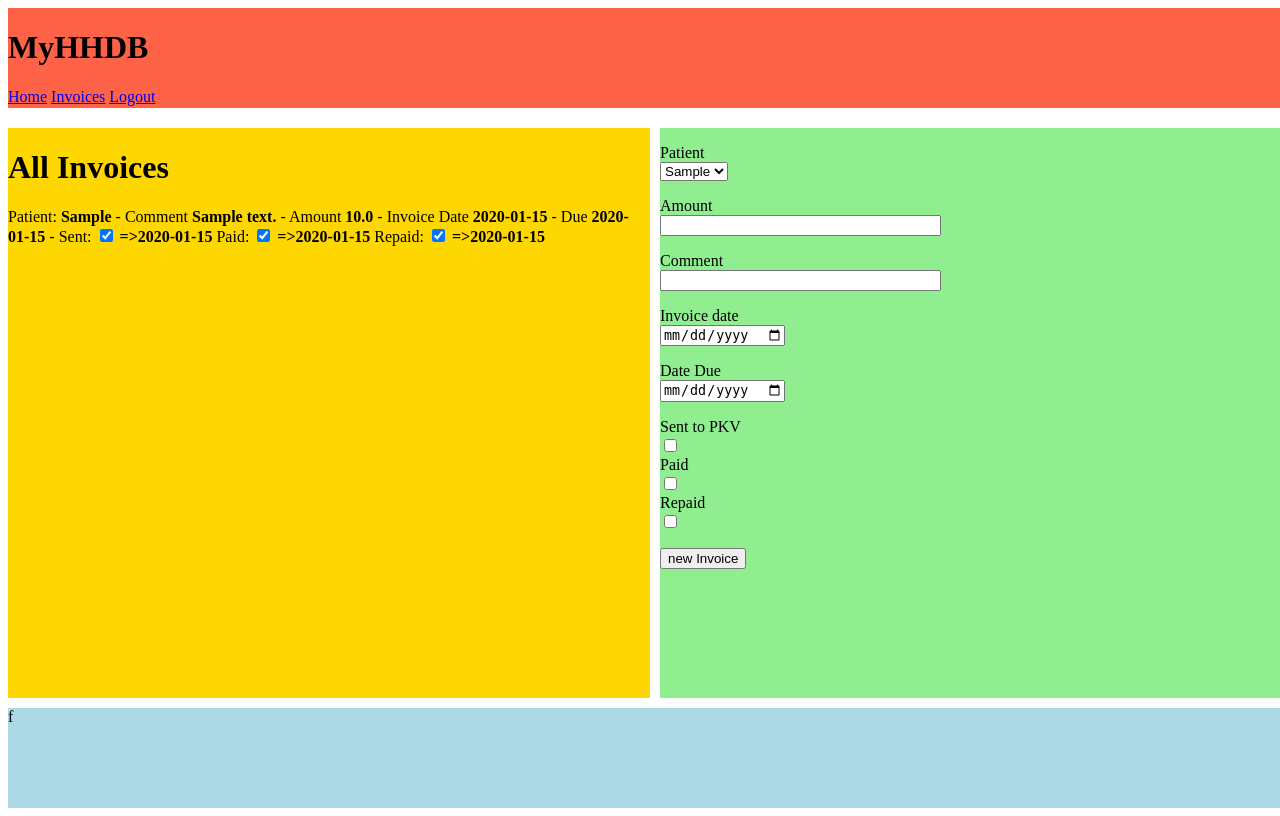
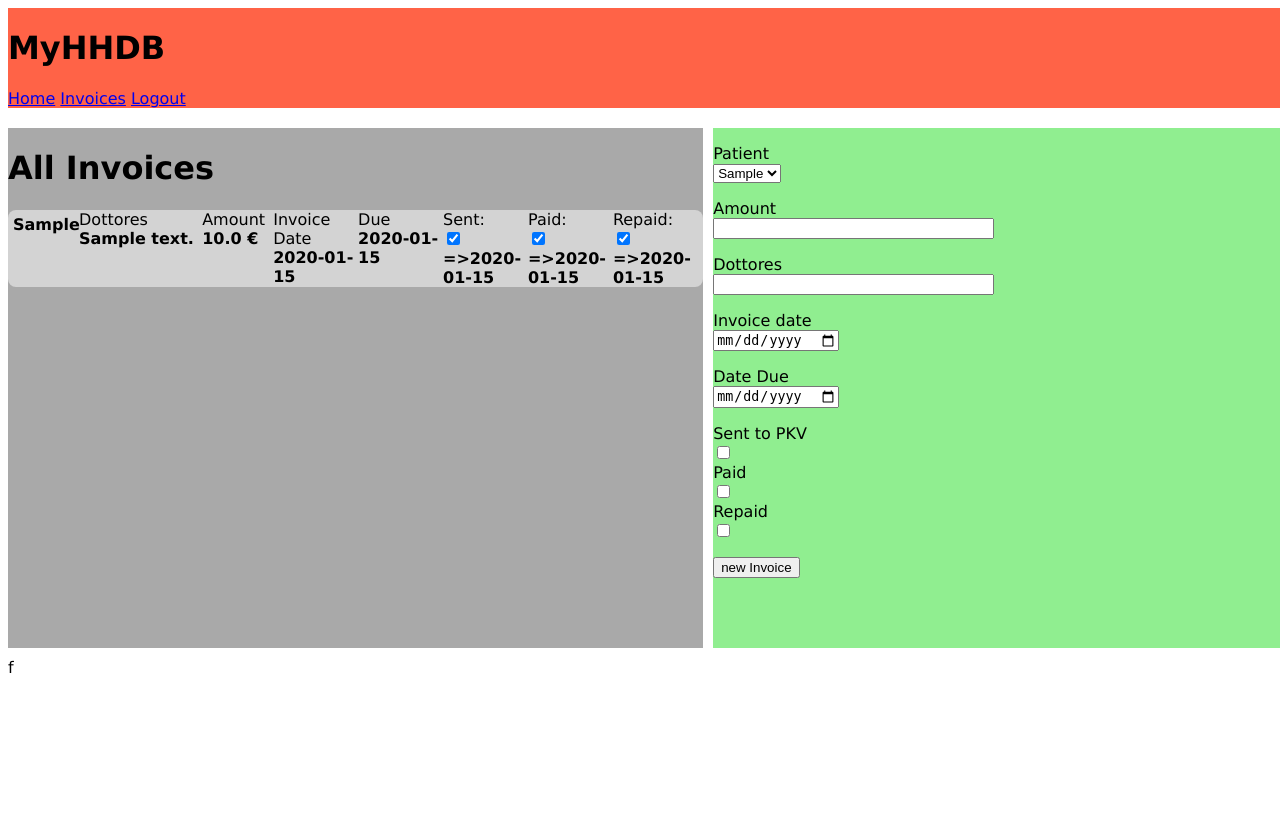
Before and after one commit to Waterback/MyHHDB, a Flask app: page /invoices in a window 1280 px wide. Run offline with Flask 2, Linux system fonts and the light colour scheme; a user stored in the database is signed in; tables that the repository leaves empty hold one stand-in row (values such as "Sample post").

Commit message:
im commit

```diff
--- a/app/forms.py
+++ b/app/forms.py
@@ -12,7 +12,7 @@ class LoginForm(FlaskForm):
 class InvoiceForm(FlaskForm):
     #patient = StringField('Patient', validators=[DataRequired()])
     amount = FloatField('Amount', validators=[DataRequired()])
-    comment = StringField('Comment', validators=[])
+    drs = StringField('Dottores', validators=[])
     sent = BooleanField('Sent to PKV')
     due_date = DateField('Date Due', validators=[Optional()])
     paid = BooleanField('Paid')
--- a/app/routes.py
+++ b/app/routes.py
@@ -69,7 +69,7 @@ def invoices():
 
         inv = PKVInvoice(patient_id=form.patient.data,
                          amount=form.amount.data,
-                         comment=form.comment.data,
+                         comment=form.drs.data,
                          invoice_date=form.invoice_date.data,
                          due_date=form.due_date.data,
                          sent_to_pkv=form.sent.data,
--- a/app/static/styles/mainpage.css
+++ b/app/static/styles/mainpage.css
@@ -1,3 +1,7 @@
+body {
+  font-family: 'Lucida Grande', 'Lucida Sans Unicode', 'Geneva', 'Verdana', sans-serif;
+}
+
 .container {
   height:100vh;
   display: grid;
@@ -15,13 +19,13 @@
   .container {
     height:100vh;
     display: grid;
-    grid-template-rows: 100px minmax(min-content, max-content) 1fr 100px;
-    grid-template-columns: 25% 25% 25% 25%;
+    grid-template-rows: 100px minmax(min-content, max-content) 1fr 150px;
+    grid-template-columns: 55% 45%;
     grid-template-areas:
-      "header header header header"
-      "messages messages messages messages"
-      "data_list data_list formdiv formdiv"
-      "footer footer footer footer"
+      "header header"
+      "messages messages"
+      "data_list formdiv"
+      "footer footer"
     ;
       grid-gap: 10px 10px;
   }
@@ -36,14 +40,69 @@ messages {
 }
 
 data_list {
-  background:gold;
+  background:darkgrey;
   grid-area: data_list;
+  overflow-y: auto;
+  overflow-x: hidden;
 }
 formdiv {
   background:lightgreen;
   grid-area: formdiv;
 }
-footer {
+
+.footer {
   background:lightblue;
   grid-area: footer;
 }
+
+.tablelines {
+  display:grid;
+  grid-template-rows: 100%;
+  grid-row-gap: 2px;
+}
+
+.invoiceline {
+  display:grid;
+  background: lightgray;
+  grid-template-columns: 10% 17.5% 10% repeat(5, 12%);
+  grid-column-gap: 1.5px;
+  margin-top: 1px;
+  border-radius: 8px;
+  grid-template-areas:
+    "patient drs amount invoicedate duedate sent paid repaid"
+
+}
+
+.patient {
+  grid-area: patient;
+  padding: 5px;
+  font-weight: bold;
+}
+.drs {
+  grid-area: drs;
+  align-items: flex-start;
+}
+
+.amount {
+  grid-area: amount;
+}
+
+.invoicedate {
+  grid-area: invoicedate ;
+}
+
+.duedate {
+  grid-area: duedate;
+}
+
+.sent {
+  grid-area: sent;
+}
+
+.paid {
+  grid-area: paid;
+}
+
+.repaid {
+  grid-area: repaid;
+}
--- a/app/templates/invoices.html
+++ b/app/templates/invoices.html
@@ -4,17 +4,18 @@
     <data_list >
     <h1>All Invoices</h1>
         {% for invoice in invoices %}
-            <div>
-                <label>Patient: </label><b>{{ invoice.patient.patient}}</b> -
-             <label>Comment</label> <b>{{ invoice.comment or '' }} </b> -
-            <label>Amount</label> <b>{{ invoice.amount }} </b> -
-             <label>Invoice Date</label> <b>{{ invoice.invoice_date}} </b> -
-            <label>Due</label> <b>{{ invoice.due_date or ''}} </b> -
-
-            <label>Sent:</label><b> {% if invoice.sent_to_pkv==True %} <input type="checkbox" checked="checked"> =>{{ invoice.sent_at.strftime(date_format) }} {% endif %} {% if not invoice.sent_to_pkv%} <input type="checkbox" >{% endif %} </b>
-            <label>Paid:</label><b> {% if invoice.paid==True %} <input type="checkbox" checked="checked"> =>{{ invoice.paid_at.strftime(date_format) }} {% endif %} {% if not invoice.paid %} <input type="checkbox" >{% endif %} </b>
-            <label>Repaid:</label><b> {% if invoice.repaid==True %} <input type="checkbox" checked="checked"> =>{{ invoice.repaid_at.strftime(date_format) }} {% endif %} {% if not invoice.repaid %} <input type="checkbox" >{% endif %} </b>
-        </div>
+         <div class="tablelines">
+          <div class="invoiceline">
+              <div class="patient"><b>{{ invoice.patient.patient}}</b></div>
+              <div class="drs"><label>Dottores</label> <br/><b>{{ invoice.comment or '' }} </b></div>
+              <div class="amount"><label>Amount</label><br/> <b>{{ invoice.amount }} €</b></div>
+              <div class="invoicedate"><label>Invoice Date</label><br/> <b>{{ invoice.invoice_date}} </b></div>
+              <div class="duedate"> <label>Due</label><br/> <b>{{ invoice.due_date or '-'}}</b></div>
+              <div class="sent"><label>Sent:</label>  <br />  <b> {% if invoice.sent_to_pkv==True %} <input type="checkbox" checked="checked"> =>{{ invoice.sent_at.strftime(date_format) }} {% endif %} {% if not invoice.sent_to_pkv%} <input type="checkbox" >{% endif %} </b></div>
+              <div class="paid"><label>Paid:</label><br /><b> {% if invoice.paid==True %} <input type="checkbox" checked="checked"> =>{{ invoice.paid_at.strftime(date_format) }} {% endif %} {% if not invoice.paid %} <input type="checkbox" >{% endif %} </b></div>
+              <div class="repaid"><label>Repaid:</label><br /><b> {% if invoice.repaid==True %} <input type="checkbox" checked="checked"> =>{{ invoice.repaid_at.strftime(date_format) }} {% endif %} {% if not invoice.repaid %} <input type="checkbox" >{% endif %} </b></div>
+          </div>
+         </div>
     {% endfor %}
  </data_list>
     <formdiv>
@@ -36,9 +37,9 @@
         </p>
 
         <p>
-            {{ form.comment.label }}<br>
-            {{ form.comment(size=32) }}<br>
-            {% for error in form.comment.errors %}
+            {{ form.drs.label }}<br>
+            {{ form.drs(size=32) }}<br>
+            {% for error in form.drs.errors %}
             <span style="color: red;">[{{ error }}]</span>
             {% endfor %}
         </p>
```
Also changed, not shown: app/static/styles/test.html (+28 -2 lines).
